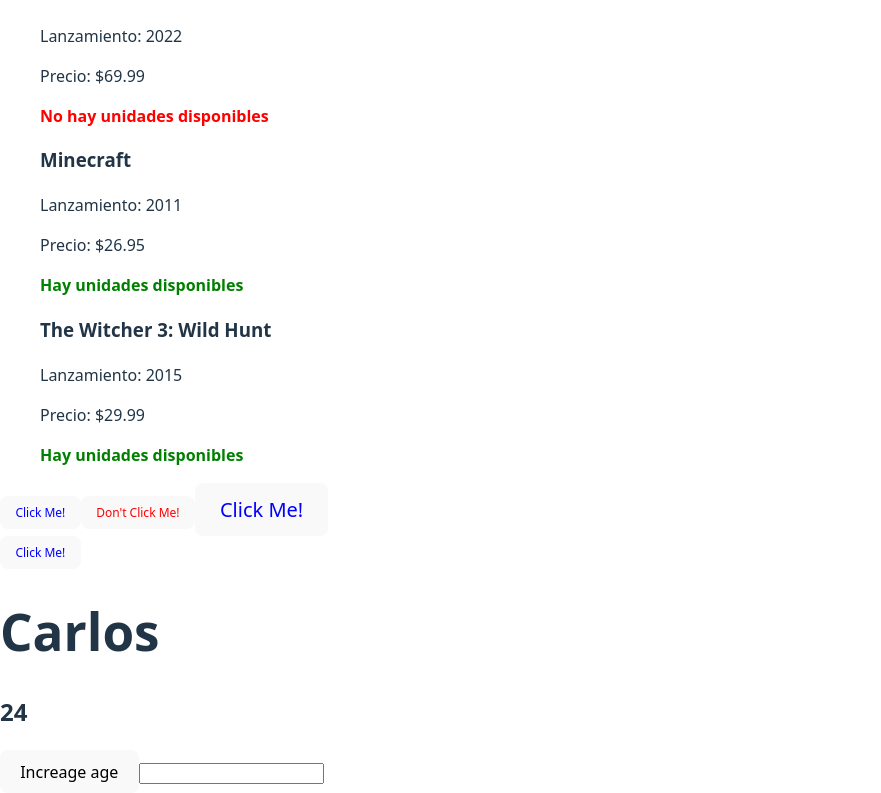
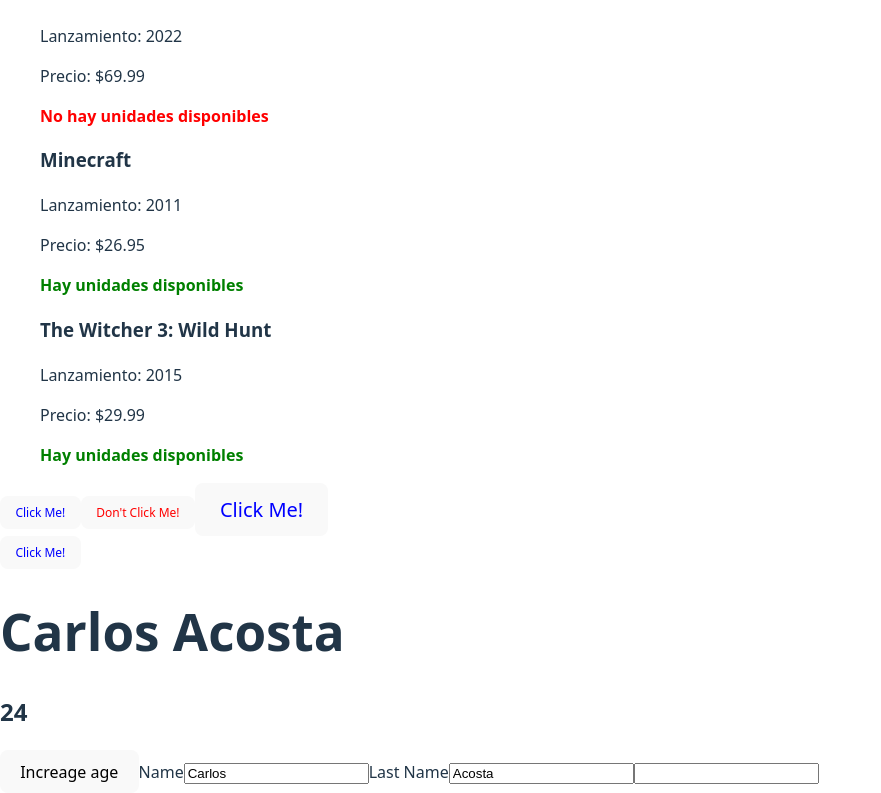
Before and after one commit to Carlosaac23/TOP-first-react-app, a React (Vite) app: page / in a window 1280 px wide. Shown: the part 1613-2406 px from the top of the page, without its empty margins (0-881 px from the left). Built offline with nearby package versions, Linux system fonts and the light colour scheme.

Commit message:
feat: add new features to Person component

```diff
--- a/src/Person.jsx
+++ b/src/Person.jsx
@@ -1,18 +1,42 @@
 import { useState } from 'react';
 
 export default function Person() {
-  const [person, setPerson] = useState({ name: 'Carlos', age: 24 });
+  const [person, setPerson] = useState({
+    name: 'Carlos',
+    lastName: 'Acosta',
+    age: 24,
+  });
+  const [newName, setNewName] = useState(person.name);
+  const [newLastName, setNewLastName] = useState(person.lastName);
 
   function handleIncreaseAge() {
     const newPerson = { ...person, age: person.age + 1 };
     setPerson(newPerson);
   }
 
+  function handleNewName(e) {
+    const newName = e.target.value;
+    setNewName(newName);
+  }
+
+  function handleNewLastName(e) {
+    const newLastName = e.target.value;
+    setNewLastName(newLastName);
+  }
+
   return (
     <>
-      <h1>{person.name}</h1>
+      <h1>{`${newName} ${newLastName}`}</h1>
       <h2>{person.age}</h2>
       <button onClick={handleIncreaseAge}>Increage age</button>
+      <label>
+        Name
+        <input type='text' value={newName} onChange={handleNewName} />
+      </label>
+      <label>
+        Last Name
+        <input type='text' value={newLastName} onChange={handleNewLastName} />
+      </label>
     </>
   );
 }
```
